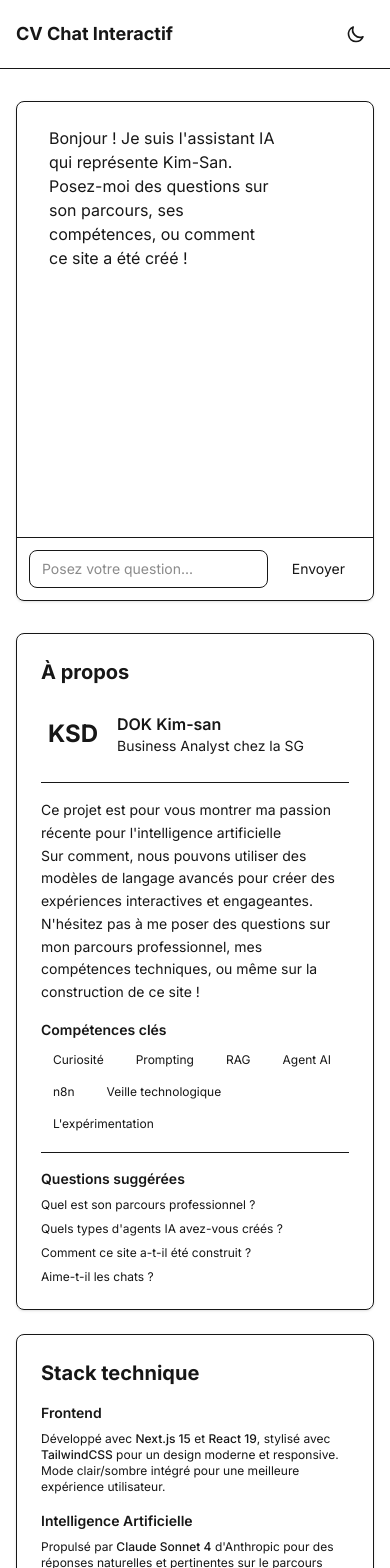
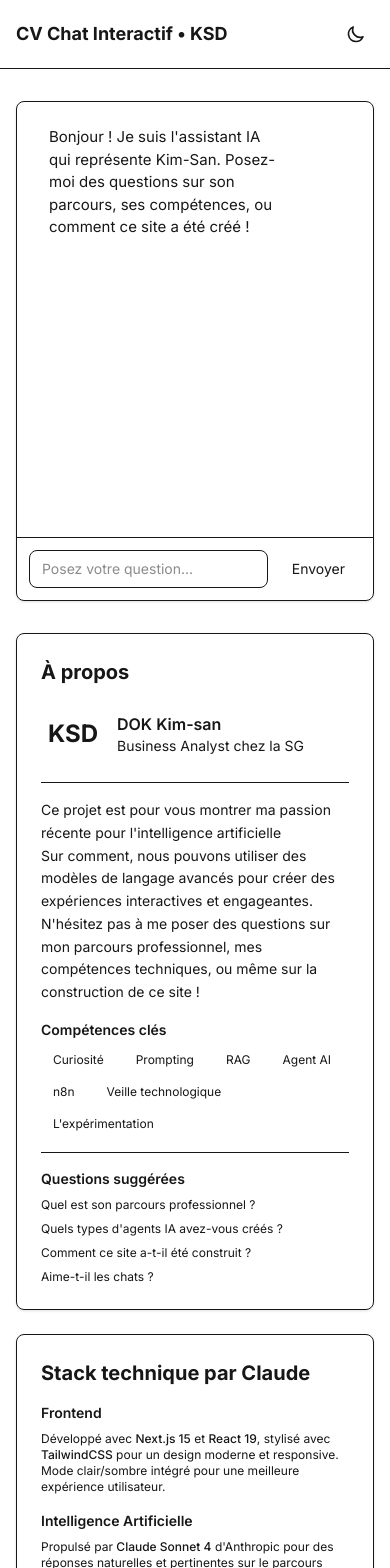
Before and after one commit to ksdok/cv-interactif-ia, a Next.js app: page / in a window 390 px wide. Shown: the top 1568 px of the page. Built offline with nearby package versions, Linux system fonts and the light colour scheme.

Commit message:
fix issue with question + reduce police size in chat

```diff
--- a/components/ChatInterface.tsx
+++ b/components/ChatInterface.tsx
@@ -60,6 +60,7 @@ export default function ChatInterface({ suggestedQuestion, onQuestionSent }: Cha
 
     const userMessage = input.trim()
     setInput('') // Vider le champ de saisie
+    lastSuggestedRef.current = '' // Réinitialiser la dernière question suggérée pour permettre de la réutiliser
     setMessages((prev) => [...prev, { role: 'user', content: userMessage }])
     setIsLoading(true)
 
@@ -117,7 +118,7 @@ export default function ChatInterface({ suggestedQuestion, onQuestionSent }: Cha
             }`}
           >
             <div
-              className={`max-w-[80%] rounded-lg px-4 py-2 ${
+              className={`max-w-[80%] rounded-lg px-4 py-2 text-[15px] ${
                 message.role === 'user'
                   ? 'bg-blue-600 dark:bg-blue-500 text-white'
                   : 'bg-slate-100 dark:bg-slate-700 text-slate-900 dark:text-slate-100'
--- a/components/Header.tsx
+++ b/components/Header.tsx
@@ -9,7 +9,7 @@ export default function Header() {
         <div className="flex-1 min-w-0">
           {/* Version mobile */}
           <h1 className="text-lg sm:text-xl lg:text-2xl font-bold text-slate-900 dark:text-slate-100">
-            <span className="block sm:hidden">CV Chat Interactif</span>
+            <span className="block sm:hidden">CV Chat Interactif • KSD</span>
             <span className="hidden sm:block lg:hidden">CV Chat Interactif • Kim-san</span>
             <span className="hidden lg:block">CV Chat Interactif, designé par Kim-san, codé par Claude</span>
           </h1>
--- a/components/ProjectGallery.tsx
+++ b/components/ProjectGallery.tsx
@@ -4,7 +4,7 @@ export default function ProjectGallery() {
   return (
     <div className="bg-white dark:bg-slate-800 rounded-lg shadow-sm border border-slate-200 dark:border-slate-700 p-6">
       <h2 className="text-xl font-bold text-slate-900 dark:text-slate-100 mb-4">
-        Stack technique
+        Stack technique par Claude
       </h2>
 
       <div className="space-y-4 text-sm text-slate-700 dark:text-slate-300">
```
